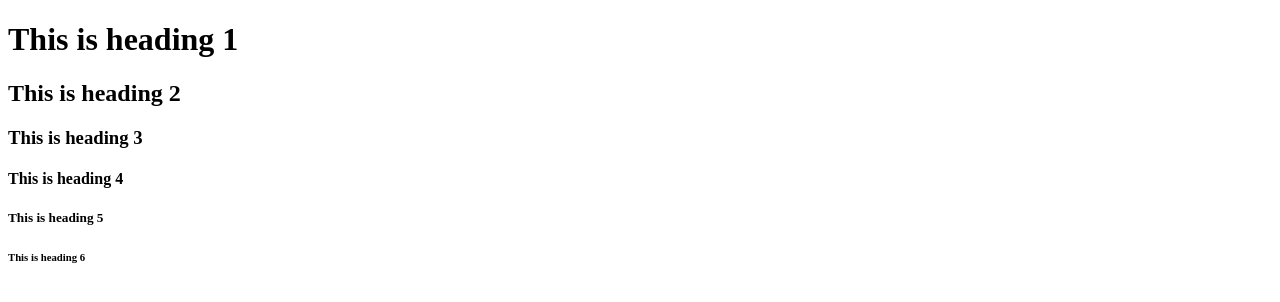
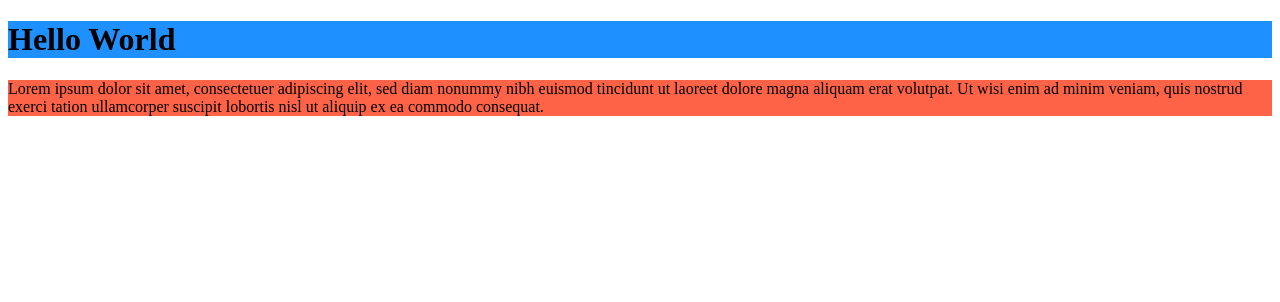
Before and after one commit to pandurangshinde190/website, a plain HTML site: page index.html in a window 1280 px wide. Drawn offline with Linux system fonts and the light colour scheme.

Commit message:
new repo

```diff
--- a/index.html
+++ b/index.html
@@ -2,12 +2,12 @@
 <html>
 <body>
 
-<h1>This is heading 1</h1>
-<h2>This is heading 2</h2>
-<h3>This is heading 3</h3>
-<h4>This is heading 4</h4>
-<h5>This is heading 5</h5>
-<h6>This is heading 6</h6>
+<h1 style="background-color:DodgerBlue;">Hello World</h1>
+
+<p style="background-color:Tomato;">
+Lorem ipsum dolor sit amet, consectetuer adipiscing elit, sed diam nonummy nibh euismod tincidunt ut laoreet dolore magna aliquam erat volutpat.
+Ut wisi enim ad minim veniam, quis nostrud exerci tation ullamcorper suscipit lobortis nisl ut aliquip ex ea commodo consequat.
+</p>
 
 </body>
 </html>
```
